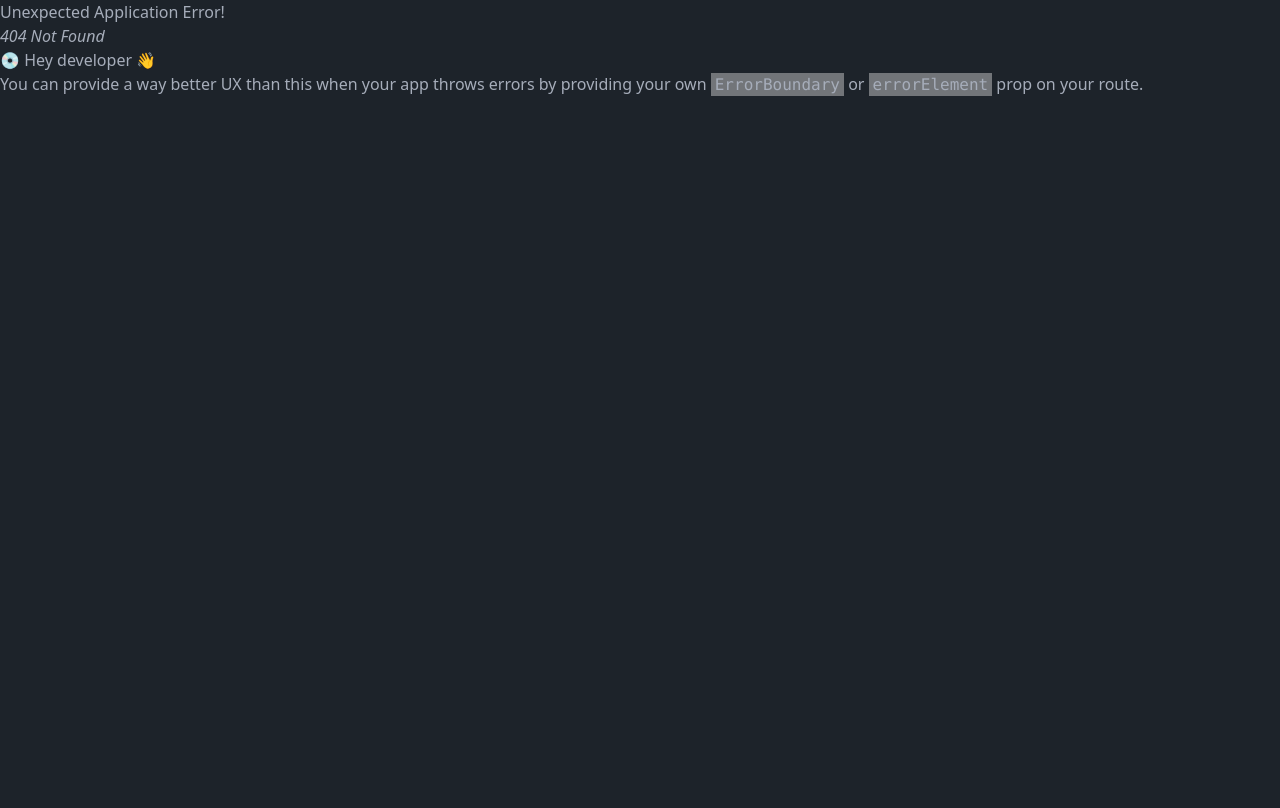
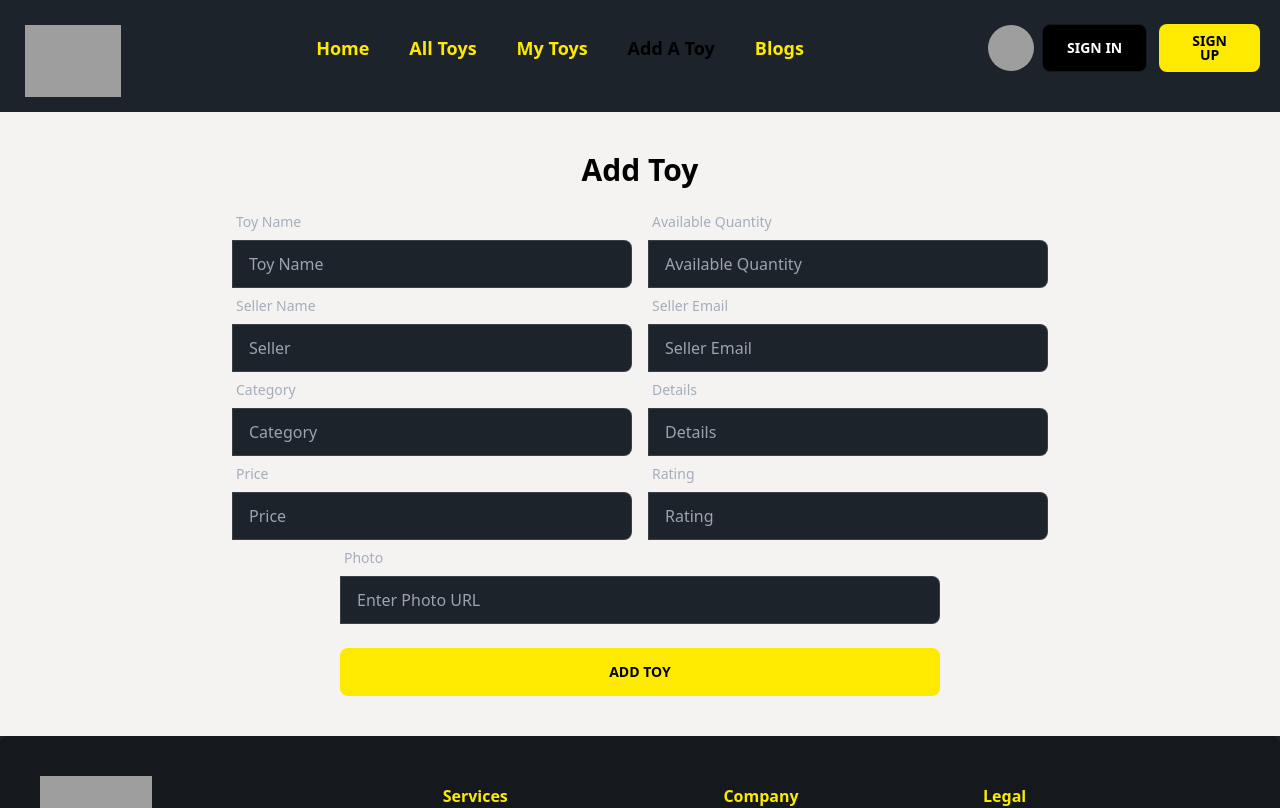
Before and after one commit to kawsaruhb/tor-toys-client, a React (Vite) app: page /addToy in a window 1280 px wide. Before the commit this address had no page. Shown: the top 808 px of the page. Built offline with nearby package versions, Linux system fonts and the light colour scheme; grey boxes are pictures that could not be loaded.

Commit message:
add toy form added

```diff
--- a/src/Routes/Routes.jsx
+++ b/src/Routes/Routes.jsx
@@ -2,6 +2,7 @@ import { createBrowserRouter } from "react-router-dom";
 import Main from "../Layout/Main";
 import Home from "../pages/Home/Home/Home";
 import Blogs from "../pages/Blogs/Blogs";
+import AddToy from "../pages/AddToy/AddToy";
 
 const router = createBrowserRouter([
     {
@@ -13,6 +14,10 @@ const router = createBrowserRouter([
             element: <Home></Home>
         },
         {
+            path: '/addToy',
+            element: <AddToy></AddToy>
+        },
+        {
             path: '/blogs',
             element: <Blogs></Blogs>
         }
--- /dev/null
+++ b/src/pages/AddToy/AddToy.jsx
@@ -0,0 +1,110 @@
+import React from 'react';
+
+const AddToy = () => {
+    return (
+        <div className="bg-[#F4F3F1] text-white p-10">
+            <h2 className="text-3xl text-black text-center font-extrabold mb-4">Add Toy</h2>
+
+            <form onSubmit>
+                {/* form name and quantity row */}
+                <div className="md:flex md:justify-center gap-4">
+                    <div className="form-control md:w-1/3">
+                        <label className="label">
+                            <span className="label-text">Toy Name</span>
+                        </label>
+                        <label className="input-group">
+                            <input type="text" placeholder="Toy Name" name="name" className="input input-bordered w-full" />
+                        </label>
+                    </div>
+                    <div className="form-control md:w-1/3">
+                        <label className="label">
+                            <span className="label-text">Available Quantity</span>
+                        </label>
+                        <label className="input-group">
+                            <input type="text" placeholder="Available Quantity" name="quantity" className="input input-bordered w-full" />
+                        </label>
+                    </div>
+                </div>
+
+                {/* form seller row */}
+                <div className="md:flex md:justify-center gap-4">
+                    <div className="form-control md:w-1/3">
+                        <label className="label">
+                            <span className="label-text">Seller Name</span>
+                        </label>
+                        <label className="input-group">
+                            <input type="text" placeholder="Seller" name="seller" className="input input-bordered w-full" />
+                        </label>
+                    </div>
+                    <div className="form-control md:w-1/3">
+                        <label className="label">
+                            <span className="label-text">Seller Email</span>
+                        </label>
+                        <label className="input-group">
+                            <input type="text" placeholder="Seller Email" name="email" className="input input-bordered w-full" />
+                        </label>
+                    </div>
+                </div>
+
+                {/* form category and details row */}
+                <div className="md:flex md:justify-center gap-4">
+                    <div className="form-control md:w-1/3">
+                        <label className="label">
+                            <span className="label-text">Category</span>
+                        </label>
+                        <label className="input-group">
+                            <input type="text" placeholder="Category" name="category" className="input input-bordered w-full" />
+                        </label>
+                    </div>
+                    <div className="form-control md:w-1/3">
+                        <label className="label">
+                            <span className="label-text">Details</span>
+                        </label>
+                        <label className="input-group">
+                            <input type="text" placeholder="Details" name="details" className="input input-bordered w-full" />
+                        </label>
+                    </div>
+                </div>
+
+                {/* form price and rating row */}
+                <div className="md:flex md:justify-center gap-4">
+                    <div className="form-control md:w-1/3">
+                        <label className="label">
+                            <span className="label-text">Price</span>
+                        </label>
+                        <label className="input-group">
+                            <input type="text" placeholder="Price" name="price" className="input input-bordered w-full" />
+                        </label>
+                    </div>
+                    <div className="form-control md:w-1/3">
+                        <label className="label">
+                            <span className="label-text">Rating</span>
+                        </label>
+                        <label className="input-group">
+                            <input type="text" placeholder="Rating" name="rating" className="input input-bordered w-full" />
+                        </label>
+                    </div>
+                </div>
+
+                {/* form photo url row */}
+                <div className="md:flex md:justify-center">
+                    <div className="form-control w-1/2">
+                        <label className="label">
+                            <span className="label-text">Photo</span>
+                        </label>
+                        <label className="input-group">
+                            <input type="text" placeholder="Enter Photo URL" name="photo" className="input input-bordered w-full" />
+                        </label>
+                    </div>
+                </div>
+
+                <div className='flex justify-center'>
+                    <input type="submit" value="Add Toy" className="btn btn-error text-black font-bold border-none mt-6 bg-[#fdea00] w-1/2" />
+                </div>
+
+            </form>
+        </div>
+    );
+};
+
+export default AddToy;
```
